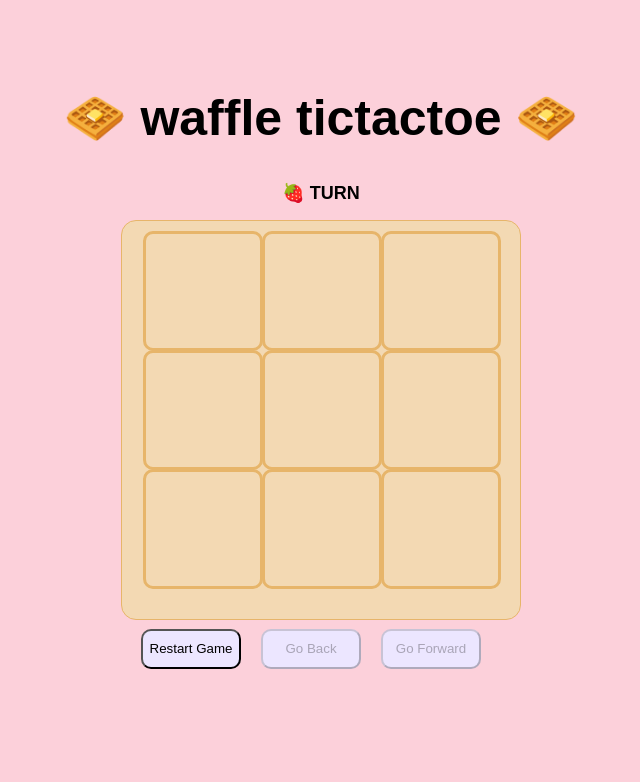
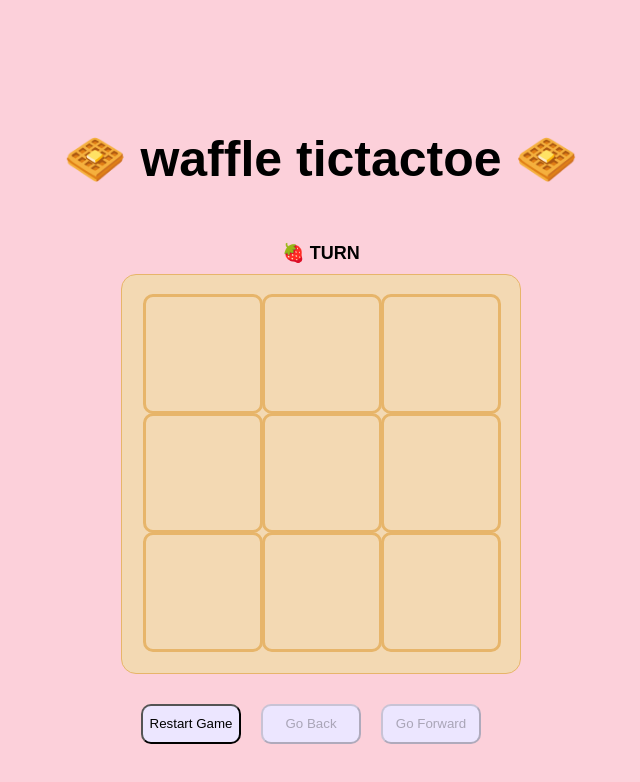
Before and after one commit to saanvitel/tictactoe, a React (Create React App) app in the folder src/: page / in a window 1280 px wide. Shown: the top 782 px of the page, without its empty margins (319-959 px from the left). Built offline with nearby package versions, Linux system fonts and the light colour scheme; a web font is replaced by a local one.

Commit message:
ally helped positioning so its not weird anymore and am actually pretty happy with it :D

```diff
--- a/src/App.jsx
+++ b/src/App.jsx
@@ -9,7 +9,7 @@ function Square({value, handleClick, winOutcome}) {
   );
 }
 
-function Board({xIsNext, squares, handlePlay}) { // takes these props
+function Board({xIsNext, squares, handlePlay, handleStatusChange}) { // takes these props
   // squares are how the board looks right now
   function handleClick(i) {
     if (calculateWinner(squares).length > 0 || squares[i]) {
@@ -33,6 +33,7 @@ function Board({xIsNext, squares, handlePlay}) { // takes these props
   } else {
     status = (xIsNext ? '🍓' : '🫐') + " TURN";
   }
+  handleStatusChange(status);
 
   // squares is the array of "x" and null?
   // winner is the array of square indices
@@ -41,7 +42,6 @@ function Board({xIsNext, squares, handlePlay}) { // takes these props
 
   return (
     <>
-      <h3 className="status">{status}</h3> <br />
       <div className="board-row">
         {squares.map((element, index) => {
           if(index > 2) {
@@ -90,6 +90,7 @@ export default function Game(){
   const [currentMove, setCurrentMove] = useState(0);
   const currentSquares = history[currentMove]; // calculates the current gameboard(squares) by reasing the last squares
   const xIsNext = currentMove % 2 === 0;// tracks players next move assists in history creation
+  const [currentStatus, setCurrentStatus] = useState("");
 
   function handlePlay(nextSquares) {
     const nextHistory = [...history.slice(0, currentMove + 1), nextSquares];
@@ -108,10 +109,13 @@ export default function Game(){
   return (
     <>
       <div className="game">
-      <h1>🧇 waffle tictactoe 🧇</h1>
+        <h1>🧇 waffle tictactoe 🧇</h1>
+        <h3 className="status">{currentStatus}</h3>
+        <div className="waffle">
           <div className="game-board">
-            <Board xIsNext={xIsNext} squares={currentSquares} handlePlay={handlePlay}/>
+            <Board xIsNext={xIsNext} squares={currentSquares} handlePlay={handlePlay} handleStatusChange={setCurrentStatus} />
           </div>
+        </div>
         <div className="game-info">
           <button onClick={() => {
             setCurrentMove(0);
@@ -120,7 +124,7 @@ export default function Game(){
           <button disabled={0 < (currentMove) ? false : true} onClick={() => jumpTo(currentMove -1)}>Go Back</button>
           <button disabled={history.length >= (currentMove + 2) ? false : true} onClick={() => jumpTo(currentMove + 1)}>Go Forward</button>
         </div>
-        <div className="waffle"></div>
+
       </div>
     </>
   );
--- a/src/styles.css
+++ b/src/styles.css
@@ -12,7 +12,6 @@ body {
 
 h1 {
   font-size: 50px;
-  position: absolute;
   bottom: 620px;
 }
 
@@ -21,6 +20,14 @@ h3 {
   font-size: 18px;
 }
 
+button {
+  margin-right: 20px;
+  margin-top: 10px;
+  width: 100px;
+  height: 40px;
+  background: #ece6ff;
+  border-radius: 10px;
+}
 
 .square {
   background: #f3d9b3;
@@ -35,7 +42,7 @@ h3 {
 
 .status {
  text-align: center;
- margin-bottom: 10px;
+ margin-bottom: -10px;
 }
 
 .game {
@@ -79,17 +86,11 @@ h3 {
   width: 400px;
   height: 400px;
   background: #f3d9b3;
-  top: 220px;
-  position: absolute;
   border-radius: 15px;
   border: 1px solid #e7b56a;
-}
-
-.waffle-container {
   display: flex;
   justify-content: center;
   align-items: center;
-  height: 100vh;
 }
 
 .game-board{
@@ -97,12 +98,3 @@ h3 {
   margin: 10px;
   border-radius: 10px;
 }
-
-button {
-  margin-right: 20px;
-  margin-top: 10px;
-  width: 100px;
-  height: 40px;
-  background: #ece6ff;
-  border-radius: 10px;
-}
```
